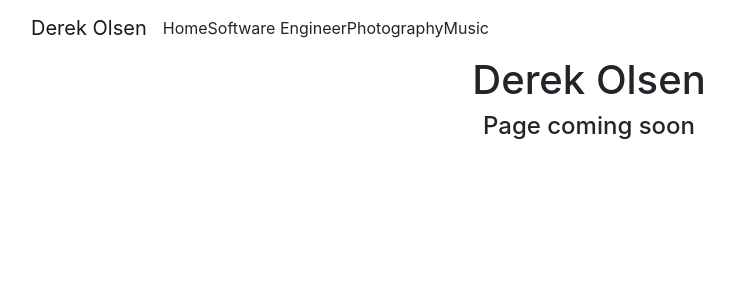
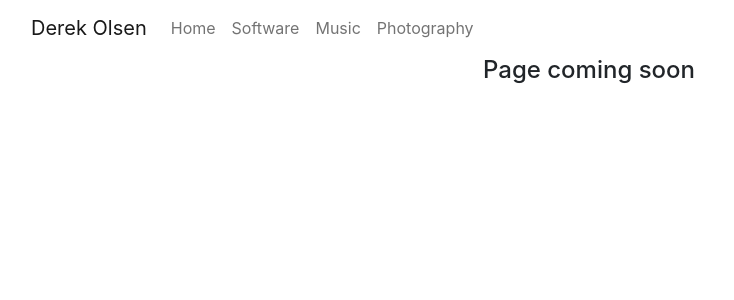
Before and after one commit to Dolsen0/DerekPage, a React (Create React App) app: page / in a window 1280 px wide. Shown: the top 300 px of the page, without its empty margins (51-785 px from the left). Built offline with nearby package versions, Linux system fonts and the light colour scheme; the HTML template or start-up script is replaced by a standard one.

Commit message:
improved navbar layout

```diff
--- a/src/App.js
+++ b/src/App.js
@@ -6,7 +6,6 @@ function App() {
     <div className="App">
       <>
       <Navibar/>
-      <h1>Derek Olsen</h1>
       <h4>Page coming soon</h4>
       </>
     </div>
--- a/src/components/Navbar.jsx
+++ b/src/components/Navbar.jsx
@@ -8,10 +8,12 @@ export default function Navibar(req, res) {
     <Container>
       <Navbar>
         <NavbarBrand>Derek Olsen</NavbarBrand>
-        <Nav.Link href="#home">Home</Nav.Link>
-        <Nav.Link href="#software">Software Engineer</Nav.Link>
-        <Nav.Link href="#photography">Photography</Nav.Link>
-        <Nav.Link href="#music">Music</Nav.Link>
+        <Nav>
+          <Nav.Link href="#home">Home</Nav.Link>
+          <Nav.Link href="#software">Software</Nav.Link>
+          <Nav.Link href="#music">Music</Nav.Link>
+          <Nav.Link href="#photography">Photography</Nav.Link>
+        </Nav>
       </Navbar>
     </Container>
   );
```
